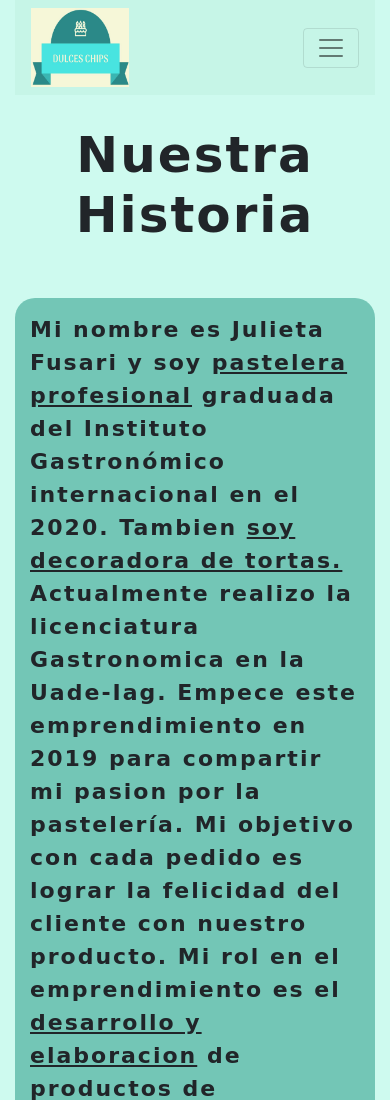
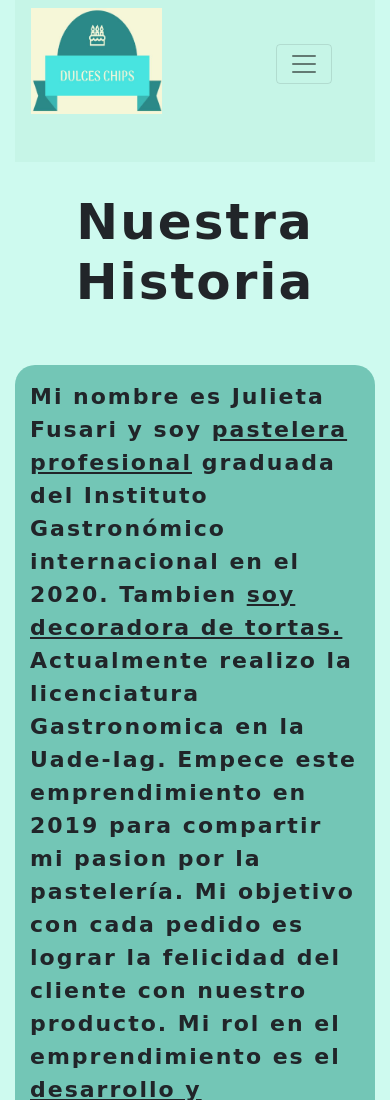
Before and after one commit to Matyfusari/Dulceschips, a plain HTML site: page views/nosotros.html in a window 390 px wide. Shown: the top 1100 px of the page. Drawn offline with nearby package versions, Linux system fonts and the light colour scheme; a web font is replaced by a local one.

Commit message:
ulitmas modificaciones

```diff
--- a/css/estilo.css
+++ b/css/estilo.css
@@ -200,8 +200,13 @@ body{
         font-weight: bold;
     }
     .Logo{
-        width: 30%;
-        height: 30%;
+        width: 40%;
+        height: 40%;
+    }
+    .positionNav{
+        position: relative;
+        left: 245px;
+        bottom: 70px;
     }
     .bordIndex{
         background-color: #73c6b6;
--- a/views/nosotros.html
+++ b/views/nosotros.html
@@ -15,15 +15,15 @@
     <link href="https://unpkg.com/aos@2.3.1/dist/aos.css" rel="stylesheet">
     <!--Nuestro css-->
     <link rel="stylesheet" href="../css/estilo.css">
-    <title>Nuestra Historia</title>
+    <title>Nosotros</title>
 </head>
 <body>
     <div class="container-fluid">
         <div class="row">
           <div class="col-lg-12 col-xs-12">
             <nav class="navbar navbar-expand-lg navbar-light bg-dark-color">
-              <img src="../assets/img/loogo.jpeg" alt="logo" width="10%" class="Logo">
-              <button class="navbar-toggler" type="button" data-toggle="collapse" data-target="#navbarNav" aria-controls="navbarNav" aria-expanded="false" aria-label="Toggle navigation">
+              <a href="../index.html"><img src="../assets/img/loogo.jpeg" alt="logo" width="30%" class="Logo"></a>
+              <button class="navbar-toggler positionNav" type="button" data-toggle="collapse" data-target="#navbarNav" aria-controls="navbarNav" aria-expanded="false" aria-label="Toggle navigation">
                 <span class="navbar-toggler-icon"></span>
               </button>
               <div class="collapse navbar-collapse" id="navbarNav">
```
Also changed, not shown: index.html (+2 -2 lines), views/contacto.html (+2 -2 lines), views/productos.html (+3 -3 lines), views/propuestas.html (+3 -3 lines).
